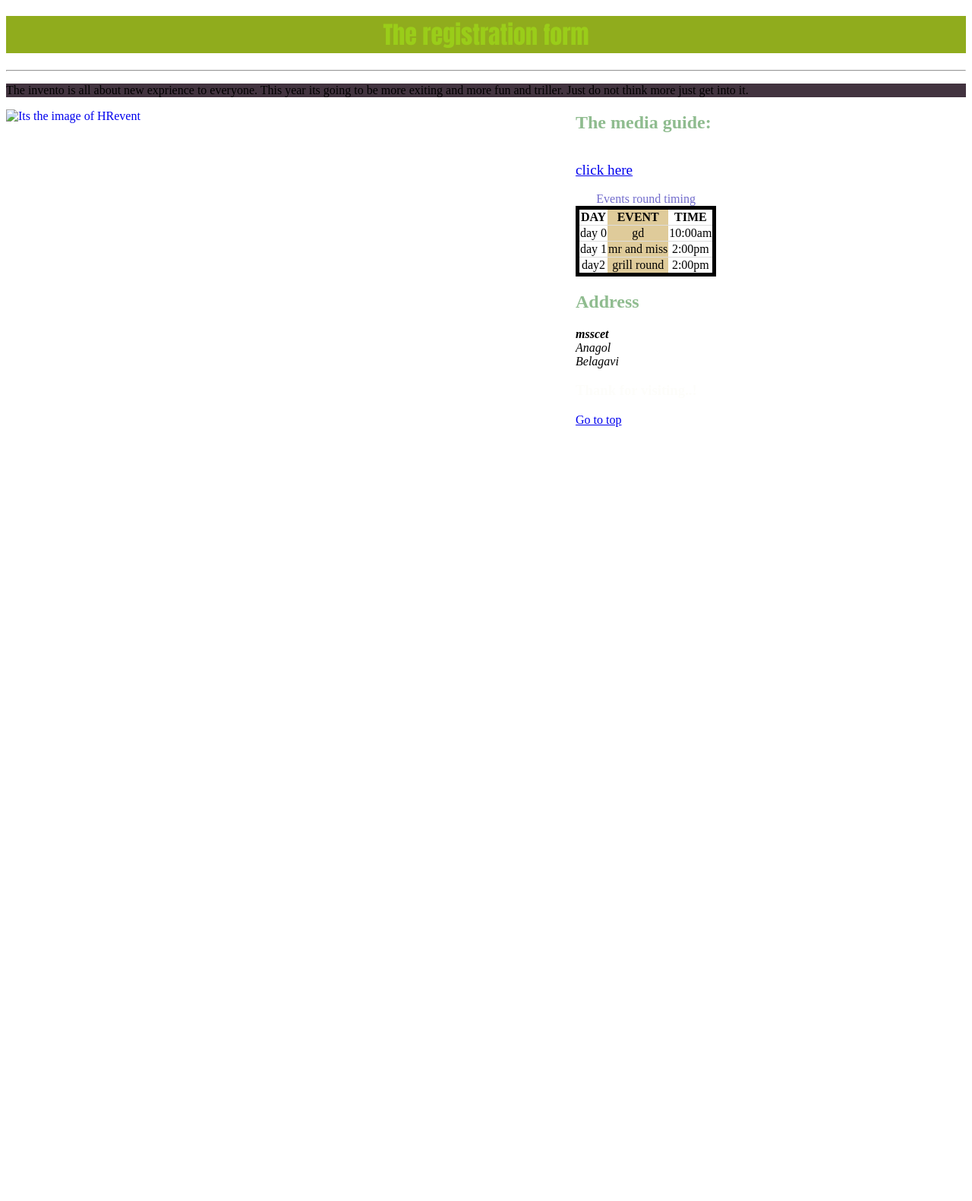
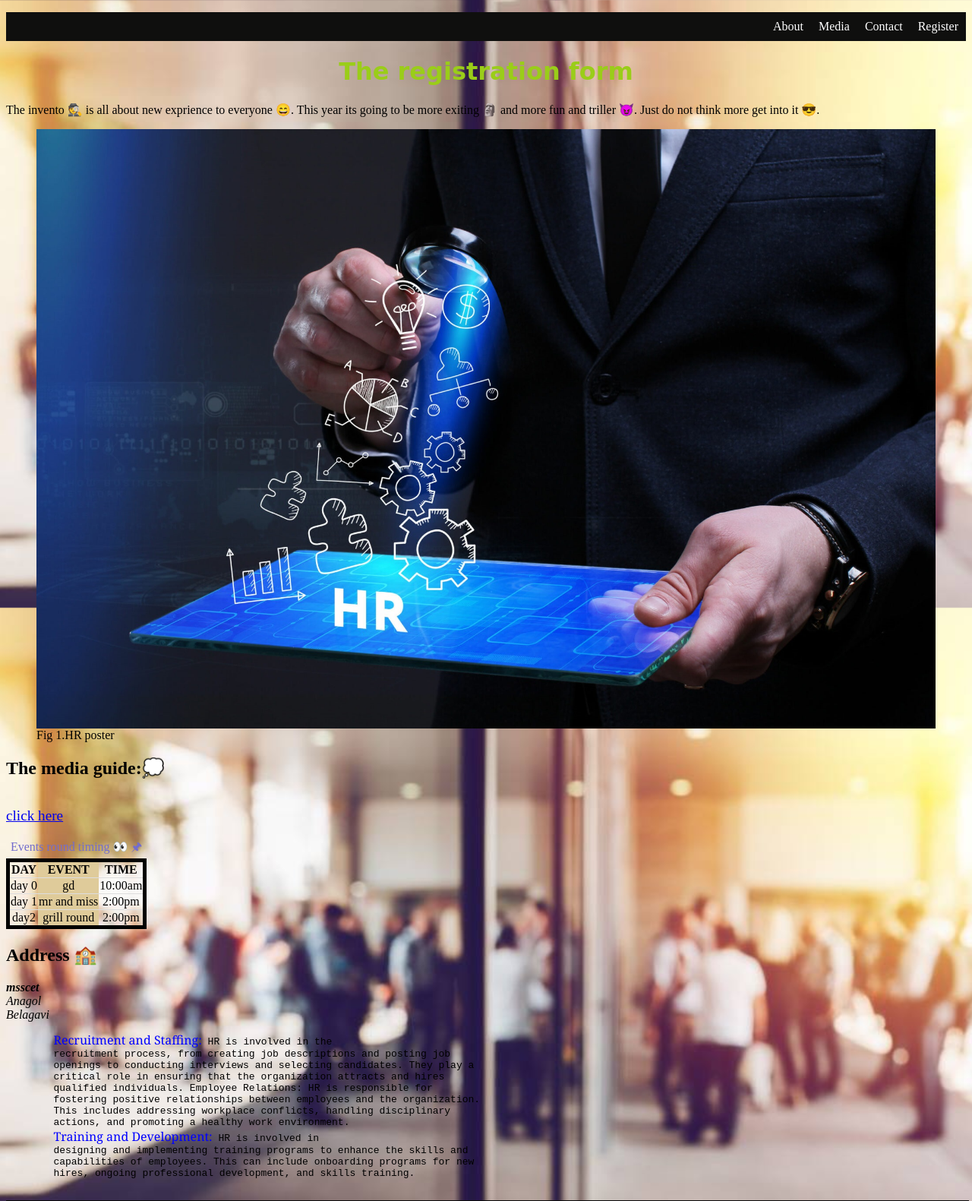
Before and after one commit to Prashantuppar618/web, a plain HTML site: page index.html in a window 1280 px wide. Shown: the top 1581 px of the page at 76% size. Before the commit the page ends 800 px from the top, so only its background shows below. Drawn offline with Linux system fonts and the light colour scheme; files that its build step writes are made by us from their sources.

Commit message:
Update index.html

```diff
--- a/index.html
+++ b/index.html
@@ -3,15 +3,12 @@
   <head>
     <meta charset="UTF-8" />
     <meta name="viewport" content="width=device-width, initial-scale=1.0" />
-    <link rel="stylesheet" href="/CSS/hr.css" />
-    <link rel="icon" type="image/x-icon" href="images/icon.ico" />
+    <link rel="stylesheet" href="hr.css" />
+    <link rel="icon" type="image/x-icon" href="icon.ico" />
     <title>The HR event</title>
     <style>
-      h2 {
-        color: darkseagreen;
-      }
       body {
-        background-image: url("images/backhr.jpg");
+        background-image: url("backhr.jpg");
         background-attachment: fixed;
         background-repeat: no-repeat;
         background-size: cover;
@@ -19,25 +16,21 @@
     </style>
   </head>
   <body>
+    <ul>
+      <li><a href="#Register">Register</a></li>
+      <li><a href="#Contact">Contact</a></li>
+      <li><a href="#Media">Media</a></li>
+      <li><a href="#About">About</a></li>
+    </ul>
     <header>
-      <h1
-        style="
-          background-color: rgb(144, 172, 29);
-          font-family: Impact, Haettenschweiler, 'Arial Narrow Bold', sans-serif;
-          font: 200;
-          text-align: center;
-        "
-        id="heading"
-      >
-        The registration form
-      </h1>
+      <h1 id="heading">The registration form</h1>
     </header>
-    <hr />
+
     <footer>
-      <p style="background-color: rgb(66, 51, 63)" title="description of event">
-        The invento is all about new exprience to everyone. This year its going
-        to be more exiting and more fun and triller. Just do not think more just
-        get into it.
+      <p title="description of event">
+        The invento &#128373 is all about new exprience to everyone &#128516. This year its going
+        to be more exiting &#128511 and more fun and triller &#128520. Just do not think more
+        get into it &#128526.
       </p>
     </footer>
     <!--<picture>
@@ -55,43 +48,50 @@
       function instapost() {
         confirm("Are you want to visit insta page of kle");
       }
+
+      function light(sw) {
+        var pic;
+        if (sw == 0) {
+          pic = "bulboff.jpeg";
+        } else {
+          pic = "bulbon.jpg";
+        }
+
+        document.getElementById("bulb1").src = pic;
+      }
     </script>
+    <noscript>Sorry, your browser does not support JavaScript!</noscript>
     <map name="HRmap">
       <area shape="rect" coords="169,178,1710,1222" />
     </map>
+    <figure>
       <a
         href="mailto:nobita6354@gmail.com"
         target="_self"
         title="The email of user"
       >
         <img
-        src="images/HRevent.jpg"
+          src="HRevent.jpg"
           alt="Its the image of HRevent"
-        height="600"
-        width="750"
+          height="100%"
+          width="100%"
           style="float: left"
           usemap="#HRmap"
           onclick="myjs()"
         />
       </a>
-    <h2>The media guide:</h2>
+      <figcaption>Fig 1.HR poster</figcaption>
+    </figure>
+    <h2>The media guide:&#128173</h2>
     <br />
     <a
       href="https://www.instagram.com/klescetmedia/#"
       style="font-size: larger"
       target="_blank"
       onclick="instapost()"
-      >click here</a
+      >click here </a
     >
-    <!--
-    <pre style="text-align: center">
-      The events break up
 
-      The events divided into 3 rounds -
-      # Day <sup>0</sup> - 1st round
-      # Day <sup>1</sup> - 2nd round
-      # Day <sup>2</sup> - final round
-    </pre> -->
     <br />
     <br />
 
@@ -101,7 +101,7 @@
         <col span="1" style="background-color: rgb(223, 203, 154)" />
       </colgroup>
       <caption style="color: rgb(115, 109, 205)">
-        Events round timing
+        Events round timing &#128064 &#128392
       </caption>
       <tr>
         <th>DAY</th>
@@ -125,13 +125,67 @@
       </tr>
     </table>
 
-    <h2>Address</h2>
+    <h2>Address &#127979</h2>
     <address>
       <b>msscet</b><br />
       Anagol<br />
       Belagavi
     </address>
 
+    <div class="para">
+      <pre>
+        <span class="des">Recruitment and Staffing:</span> HR is involved in the
+        recruitment process, from creating job descriptions and posting job
+        openings to conducting interviews and selecting candidates. They play a
+        critical role in ensuring that the organization attracts and hires
+        qualified individuals. Employee Relations: HR is responsible for
+        fostering positive relationships between employees and the organization.
+        This includes addressing workplace conflicts, handling disciplinary
+        actions, and promoting a healthy work environment.
+        <span class="des">Training and Development:</span> HR is involved in
+        designing and implementing training programs to enhance the skills and
+        capabilities of employees. This can include onboarding programs for new
+        hires, ongoing professional development, and skills training.
+      </pre>
+    </div>
+
+    <iframe
+      src="document.html"
+      name="github_a"
+      height="800"
+      width="100%"
+      title="youtube reference"
+      style="border: 2px solid rgb(10, 10, 10)"
+    >
+    </iframe>
+
+    <a href="https://youtube.com/" target="github_a">Github project</a>
+    <br />
+    <button
+      type="button"
+      onclick="document.getElementById('demo').innerHTML=Date()"
+    >
+      click to display date and time
+    </button>
+
+    <p id="demo"></p>
+
+    <hr />
+
+    <p>Bulb on off demo</p>
+
+    <img
+      id="bulb1"
+      src="bulboff.jpeg"
+      alt="bulb image"
+      width="100"
+      height="150"
+    />
+    <p>
+      <button type="button" onclick="light(1)">Light on</button>
+      <button type="button" onclick="light(0)">light off</button>
+    </p>
+
     <h3>Thank for visiting..!</h3>
 
     <a href="#heading">Go to top</a>
```
Lines whose indentation alone changed are shown as unchanged.
